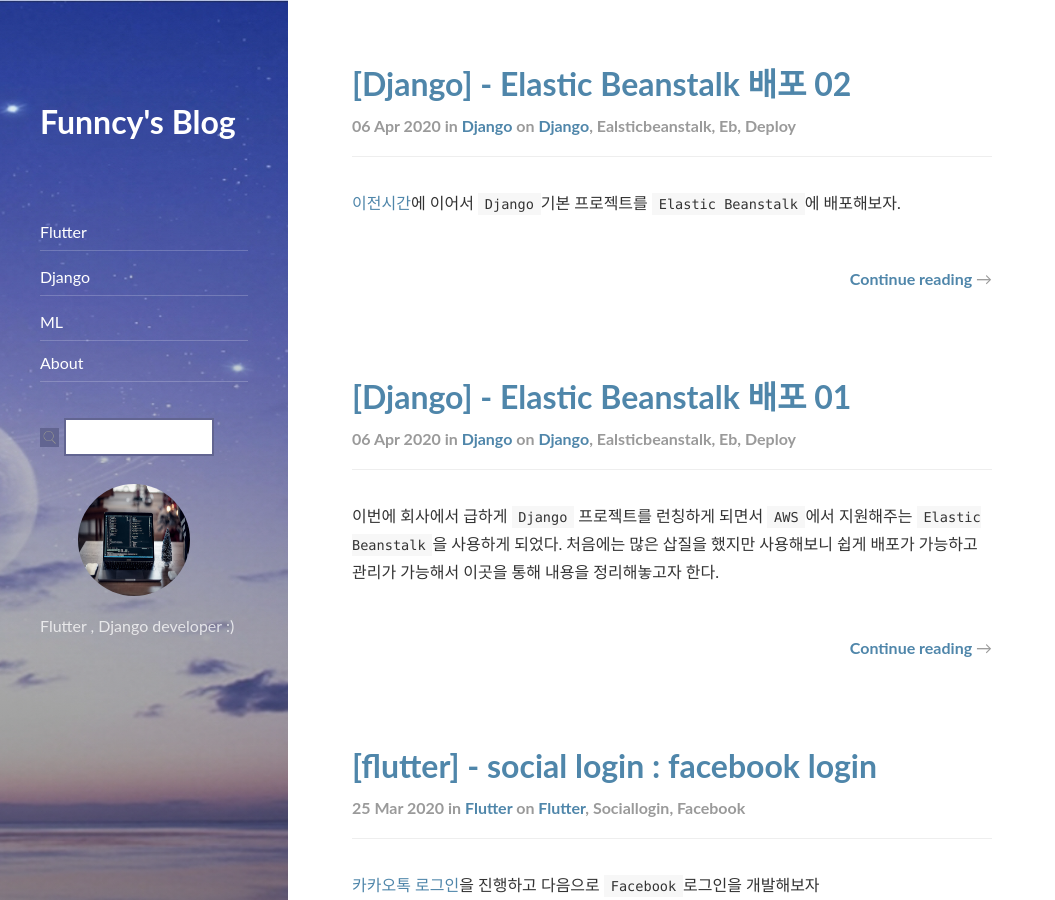
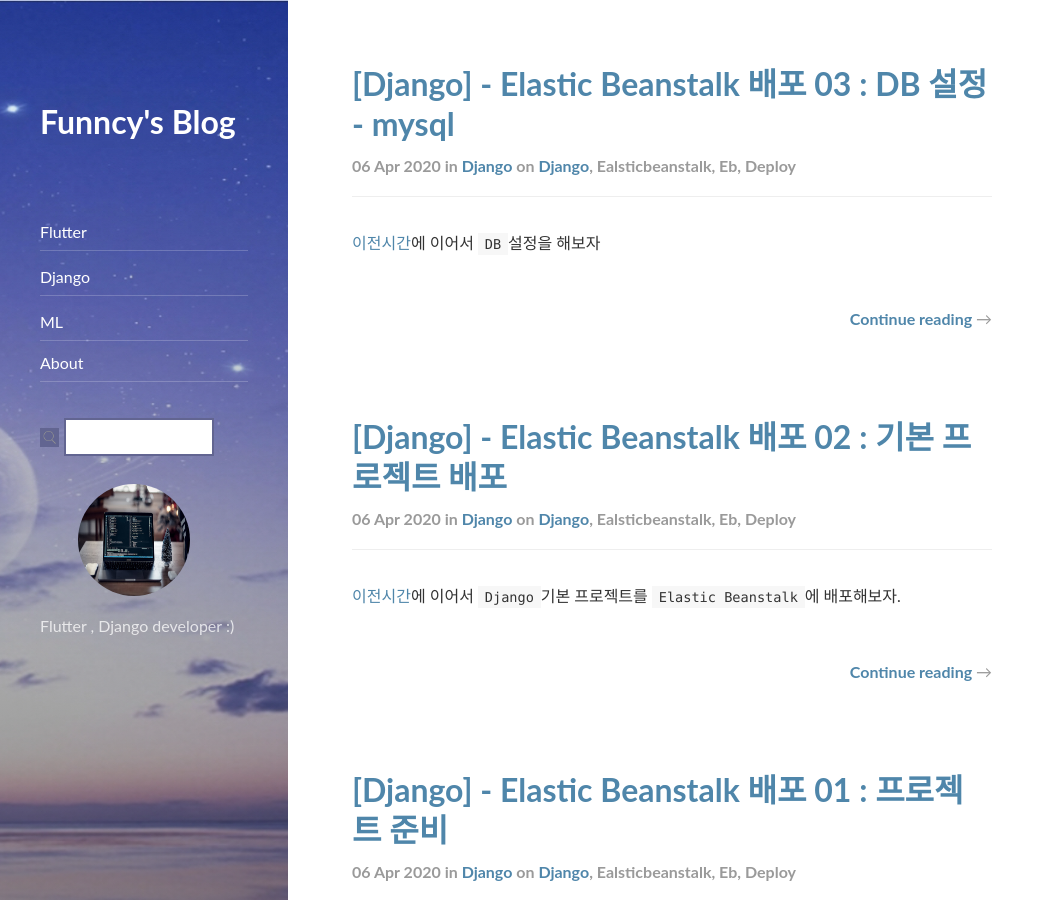
Before and after one commit to Funncy/Funncy.github.io, a Jekyll site: the page built from index.html, in a window 1280 px wide and 900 px high. Shown: the whole window, without its empty margins (0-1055 px from the left). Built offline with Jekyll 4.4.1, drawn with Linux system fonts in a browser that asks for light colours; nearby versions of some CDN libraries; the list of posts is cut into pages by our own code; some of the changed lines change nothing that is shown; some of the changed text lies outside the part shown.

Commit message:
db setting

```diff
--- a/_posts/elastic_beanstalk_django/2020-04-06-django-eb-01.md
+++ b/_posts/elastic_beanstalk_django/2020-04-06-django-eb-01.md
@@ -1,6 +1,6 @@
 ---
 layout: post
-title: "[Django] -  Elastic Beanstalk 배포 01 "
+title: "[Django] -  Elastic Beanstalk 배포 01 : 프로젝트 준비 "
 subtitle:   "Django - Elastic Beanstlak Deploy"
 categories: django
 tags: django ealsticbeanstalk eb deploy
--- a/_posts/elastic_beanstalk_django/2020-04-06-django-eb-02.md
+++ b/_posts/elastic_beanstalk_django/2020-04-06-django-eb-02.md
@@ -1,6 +1,6 @@
 ---
 layout: post
-title: "[Django] -  Elastic Beanstalk 배포 02 "
+title: "[Django] -  Elastic Beanstalk 배포 02 : 기본 프로젝트 배포 "
 subtitle:   "Django - Elastic Beanstlak Deploy"
 categories: django
 tags: django ealsticbeanstalk eb deploy
--- /dev/null
+++ b/_posts/elastic_beanstalk_django/2020-04-06-django-eb-03.md
@@ -0,0 +1,122 @@
+---
+layout: post
+title: "[Django] -  Elastic Beanstalk 배포 03 : DB 설정 - mysql "
+subtitle:   "Django - Elastic Beanstlak Deploy"
+categories: django
+tags: django ealsticbeanstalk eb deploy
+comments: true
+---
+
+[이전시간](https://funncy.github.io/django/2020/04/06/django-eb-02/)에 이어서 `DB`설정을 해보자
+
+---
+
+### DB 설정
+
+`Django`를 `Elastick Beanstalk`에서 배포할 때 `mysql`을 사용하는 법을 알아보자.
+
+* 목차
+    * [RDS 생성](#1-rds-생성)
+    * [파라미터 그룹](#2-파라미터-그룹)
+    * [보안그룹 설정](#3-보안그룹-설정)
+    * [mysql 설정](#4-mysql-설정)
+
+
+---
+
+#### 1. RDS 생성
+
+`AWS`에서 `RDS`를 생성하자
+> Elastic Beanstalk 내부 구성에서 DB를 생성하지 않는 이유는 나중에 instance가 많아지고 잠깐 instance를 죽여아하거나 업데이트 해야할 때 DB서버는 따로 분리하기 위함이다.
+
+<img src="https://Funncy.github.io/assets/img/django-eb/2020-04-06-django-eb-15.png" height="500">
+<img src="https://Funncy.github.io/assets/img/django-eb/2020-04-06-django-eb-16.png" height="500">
+<img src="https://Funncy.github.io/assets/img/django-eb/2020-04-06-django-eb-30.png" height="500">
+
+꼭 네트워크 보안에서 `퍼블릭 액세스` 가능성을 예로 설정해주자
+* 설정해줘야 터미널에서 접속이 가능하다
+
+---
+
+#### 2. 파라미터 그룹
+
+`한글`과 `Timezone`을 사용하려면 `파라미터 그룹`을 새로 생성해야한다.
+
+![이미지](https://Funncy.github.io/assets/img/django-eb/2020-04-06-django-eb-17.png "parameter group")
+
+생성 후 `character_set` 을 검색해 전부 `utf-8`로 수정한다.
+그리고 `time_zone`을 검색해 `Asia/Seoul`로 수정한다.
+
+<img src="https://Funncy.github.io/assets/img/django-eb/2020-04-06-django-eb-18.png" height="500">
+<img src="https://Funncy.github.io/assets/img/django-eb/2020-04-06-django-eb-20.png" height="500">
+
+> 이미 `DB 테이블`이 생성된 경우 `character_set`과 `time_zone`설정 변경 후 `DATABASE`를 지우고 새로 생성해야한다.
+
+그리고 생성했던 `RDS`에서 `수정`버튼을 누르고 `파라미터 그룹`을 변경한다.
+
+![이미지](https://Funncy.github.io/assets/img/django-eb/2020-04-06-django-eb-19.png "parameter group change")
+
+저장하고 재부팅한다.
+
+---
+
+#### 3. 보안그룹 설정
+
+`RDS`의 보안그룹에 `Elastic Beanstalk`을 연결한다.
+생성한 `RDS`의 보안그룹의 인바운드 규칙을 누른다.
+
+![이미지](https://Funncy.github.io/assets/img/django-eb/2020-04-06-django-eb-21.png "security group")
+
+<br>
+
+![이미지](https://Funncy.github.io/assets/img/django-eb/2020-04-06-django-eb-23.png "security group")
+
+인바운드 규칙 편집에서 `django-instance`의 보안그룹을 모든 트래픽으로 추가해준다.
+> `django-instnace`의 `보안그룹`은 `aws elastic beanstalk` `구성화면`에서 확인 가능하다.
+
+![이미지](https://Funncy.github.io/assets/img/django-eb/2020-04-06-django-eb-22.png "security group")
+
+---
+
+#### 4. mysql 설정
+
+아래와 같이 `django-dotenv`를 통해 (선택사항) `DEBUG`용과 `RELEASE`용 DB를 구분하여 설정해도 된다.
+> `mysqlclient`, `django-dotenv`(선택)을 설치해주자
+
+![이미지](https://Funncy.github.io/assets/img/django-eb/2020-04-06-django-eb-24.png "settings.py mysql")
+
+하는김에 `django-dotenv`를 통해 `SECRET_KEY`와 `DEBUG`도 환경변수에서 읽게 만들자.
+
+![이미지](https://Funncy.github.io/assets/img/django-eb/2020-04-06-django-eb-25.png "settings.py secret key")
+
+로컬환경에서는 `.env`파일을 만들어서 관리하고 꼭 `gitignore`에 등록해주자.
+
+> 패키지가 변경될 경우 `pipenv run pip freeze > requirements.txt`를 꼭 실행하자.
+
+이제 `Elastic Beanstalk` 화면에서 환경변수를 등록해주자.
+`RDS`에서 설정했던 내용을 그대로 적어준다.
+
+![이미지](https://Funncy.github.io/assets/img/django-eb/2020-04-06-django-eb-27.png "eb enviroment setting")
+
+그리고 실행하면 아마 `DB`가 없다는 에러가 나올것이다. 아직 `DATABASE`가 생성되지 않아서 그렇다.
+직접 `터미널`을 통해 연결해보자.
+그리고 `DATABASE`를 `DB_NAME`과 동일하게 생성한다. (`DB_NAME`에는 `-`가 못들어가니 `_`로 수정하자.)
+
+![이미지](https://Funncy.github.io/assets/img/django-eb/2020-04-06-django-eb-28.png "mysql connect")
+
+`.ebextensions`에 `django.config`파일을 아래와 같이 수정하자.
+`deploy`할 때 `makemigrations`와 `migrate`동작을 위함이다.
+
+![이미지](https://Funncy.github.io/assets/img/django-eb/2020-04-06-django-eb-29.png "django.config - migration")
+
+`deploy`후 확인해보자
+정상적으로 `DB`가 구성되었다.
+
+![이미지](https://Funncy.github.io/assets/img/django-eb/2020-04-06-django-eb-31.png "created table")
+
+> 주의 사항 1.파라미터 그룹(한글, 타임존) 2.보안그룹 3.DB_NAME 4.퍼블릭 액세스 허용
+
+
+---
+
+다음은 `STATIC`과 `MEDIA` 설정법을 알아보자.
```
Also changed, not shown: assets/img/django-eb/2020-04-06-django-eb-15.png (added), assets/img/django-eb/2020-04-06-django-eb-16.png (added), assets/img/django-eb/2020-04-06-django-eb-17.png (added), assets/img/django-eb/2020-04-06-django-eb-18.png (added), assets/img/django-eb/2020-04-06-django-eb-19.png (added), assets/img/django-eb/2020-04-06-django-eb-20.png (added), assets/img/django-eb/2020-04-06-django-eb-21.png (added), assets/img/django-eb/2020-04-06-django-eb-22.png (added), assets/img/django-eb/2020-04-06-django-eb-23.png (added), assets/img/django-eb/2020-04-06-django-eb-24.png (added), assets/img/django-eb/2020-04-06-django-eb-25.png (added), assets/img/django-eb/2020-04-06-django-eb-27.png (added), assets/img/django-eb/2020-04-06-django-eb-28.png (added), assets/img/django-eb/2020-04-06-django-eb-29.png (added), 2 more files.
